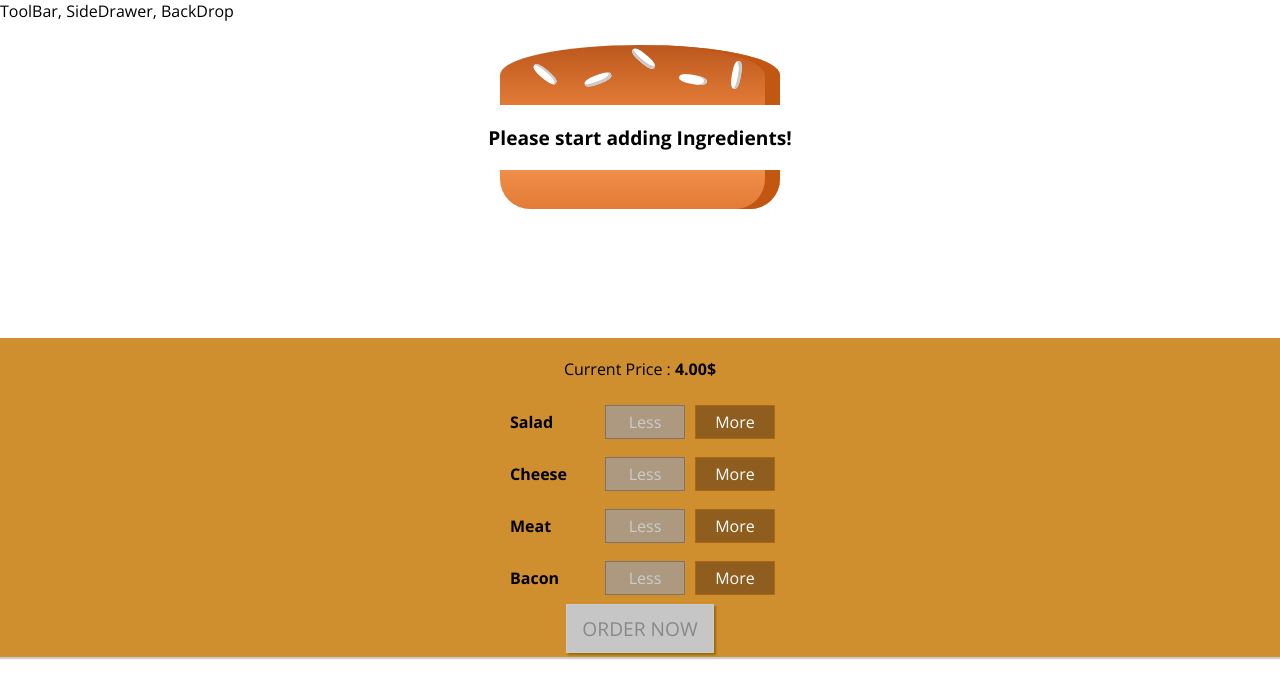
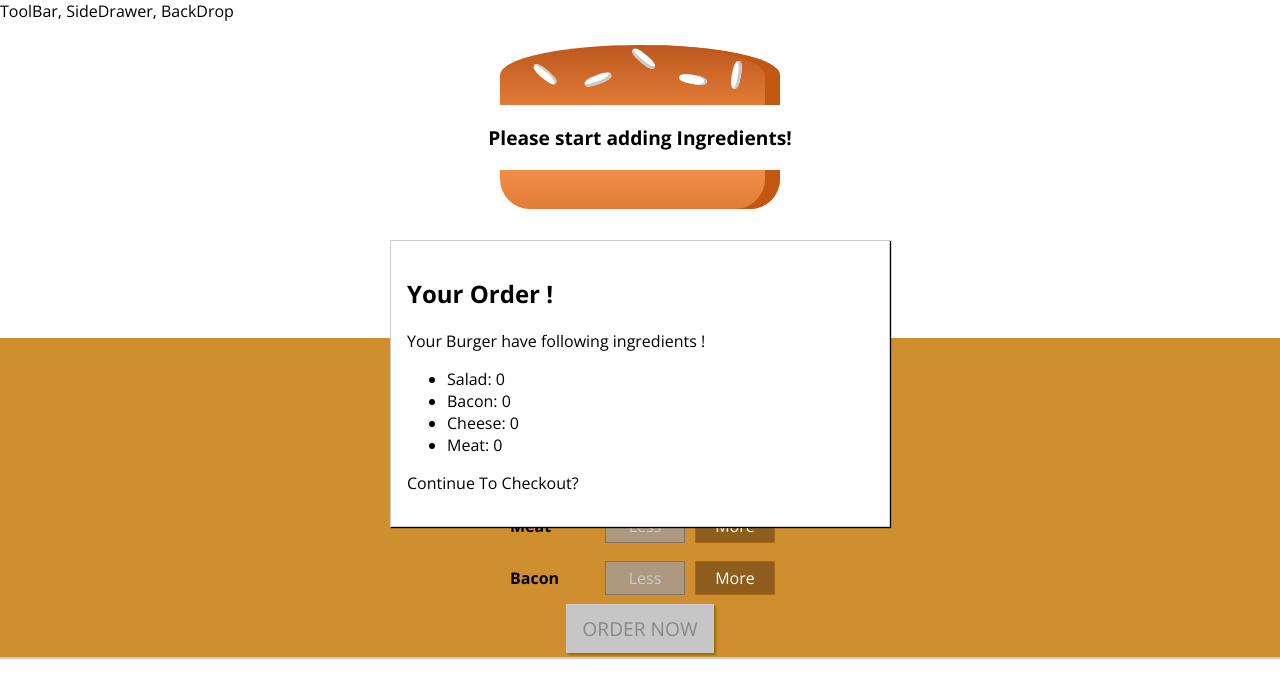
Before and after one commit to MianNomi1/burger-app, a React (Create React App) app: page / in a window 1280 px wide. Shown: the top 698 px of the page. Built offline with nearby package versions, Linux system fonts and the light colour scheme.

Commit message:
Built Order Summary

```diff
--- a/src/App.css
+++ b/src/App.css
@@ -259,3 +259,25 @@
       transform: scale(1);
   }
 }
+
+/*Modal css */
+.Modal {
+  position: fixed;
+  z-index: 500;
+  background-color: white;
+  width: 70%;
+  border: 1px solid #ccc;
+  box-shadow: 1px 1px 1px black;
+  padding: 16px;
+  left: 15%;
+  top: 30%;
+  box-sizing: border-box;
+  transition: all 0.3s ease-out;
+}
+
+@media (min-width: 600px) {
+  .Modal {
+      width: 500px;
+      left: calc(50% - 250px);
+  }
+}
--- /dev/null
+++ b/src/components/Burger/OrderSummary/OrderSummary.js
@@ -0,0 +1,23 @@
+import React from "react";
+import Aux from "../../../hoc/dumb";
+const orderSummary = (props) => {
+    const orderedIngredients = Object.keys(props.ingredients)
+        .map((igkey) => {
+            return (
+                <li key={igkey}>
+                    <span style={{ textTransform: "capitalize" }}>{igkey}</span>: {props.ingredients[igkey]}
+                </li>);
+        })
+    return (
+        <Aux>
+            <h2>Your Order !</h2>
+            <p>Your Burger have following ingredients !</p>
+            <ul>
+                {orderedIngredients}
+            </ul>
+            <p>Continue To Checkout?</p>
+        </Aux>
+    );
+}
+
+export default orderSummary;
--- /dev/null
+++ b/src/components/UI/Modal/Modal.js
@@ -0,0 +1,9 @@
+import React from "react";
+
+const modal = (props) => (
+    <div className="Modal">
+        {props.children}
+    </div>
+);
+
+export default modal;
--- a/src/containers/BurgerBuilder/BurgerBuilder.js
+++ b/src/containers/BurgerBuilder/BurgerBuilder.js
@@ -2,6 +2,8 @@
 import Aux from "../../hoc/dumb";
 import Burger from "../../components/Burger/Burger";
 import BuildControls from "../../components/Burger/BuildControls/BuildControls";
+import Modal from "../../components/UI/Modal/Modal";
+import OrderSummary from "../../components/Burger/OrderSummary/OrderSummary";
 
 const Ingredient_Prices = {
     salad: 0.5,
@@ -68,6 +70,9 @@
 
         return (
             <Aux>
+                <Modal>
+                    <OrderSummary ingredients={this.state.ingredients} />
+                </Modal>
                 <Burger ingredients={this.state.ingredients} />
                 <BuildControls ingredientAdded={this.addIngredientHandler}
                     ingredientdeleted={this.removeIngredientHandler}
```
Also changed, not shown: src/components/UI/BackDrop/BackDrop.js (added).
